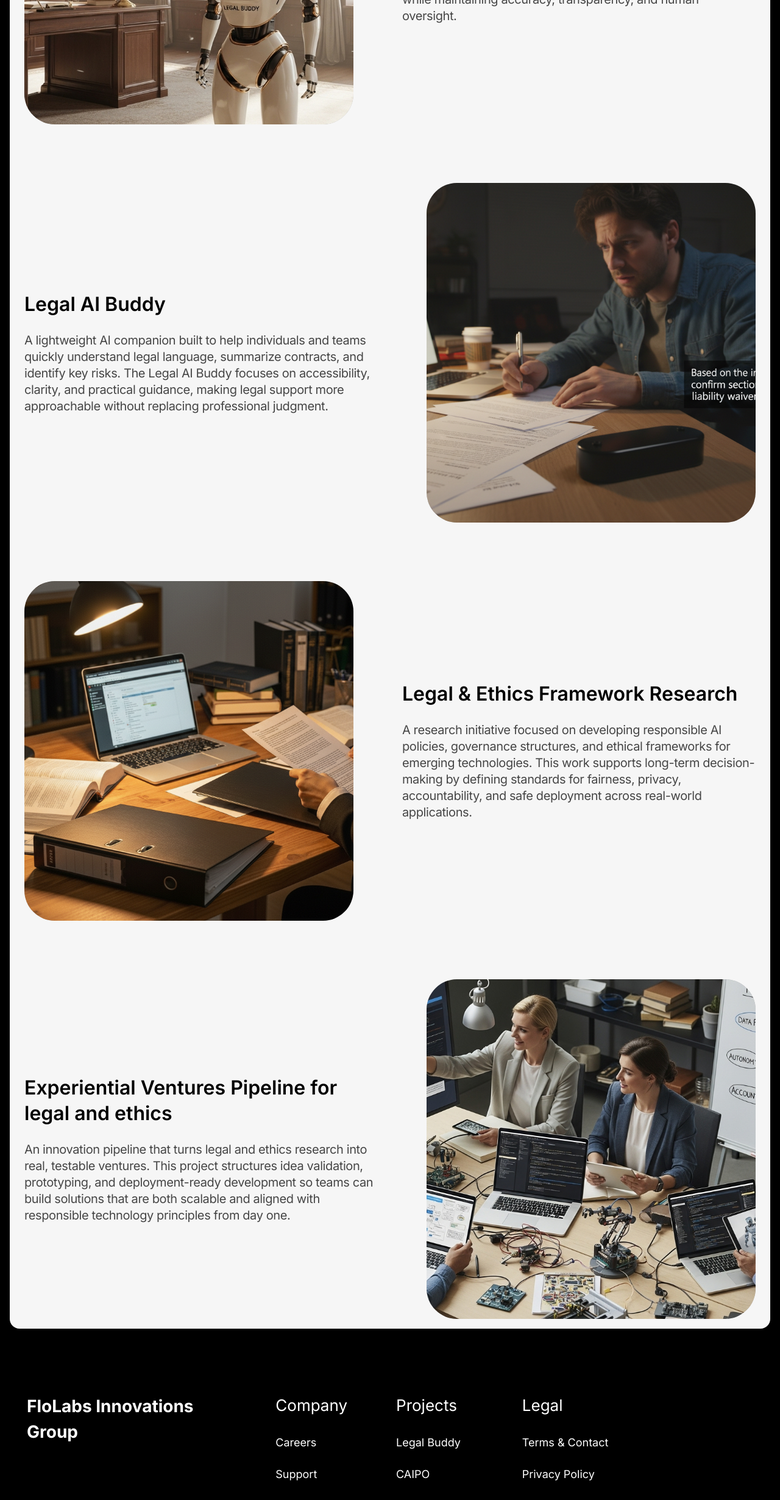
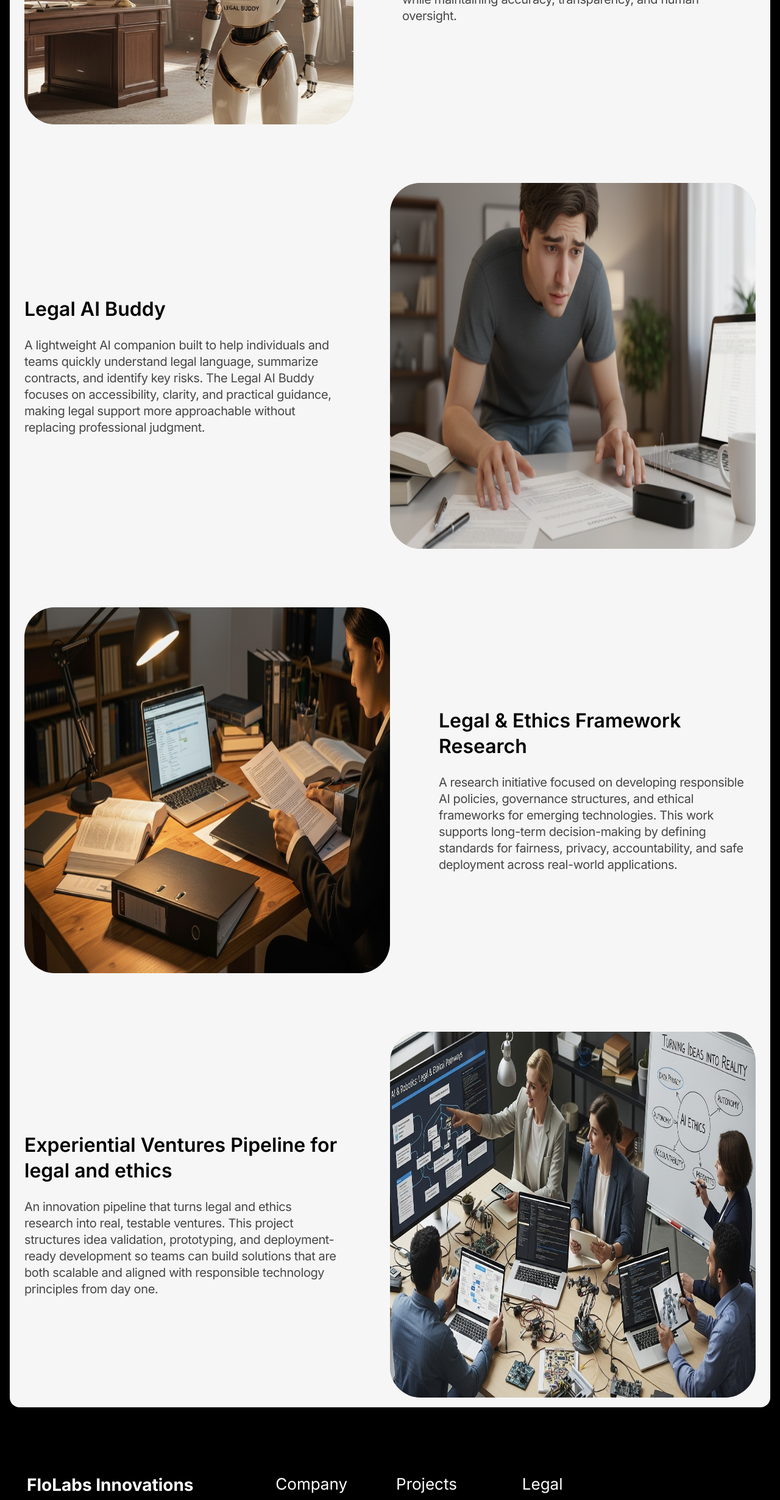
Before and after one commit to FlolabsInnovationsGroup/legal-ethics-venture-inistitute, a Next.js app: page /projects in a window 1280 px wide. Shown: the part 703-3163 px from the top of the page at 61% size. Built offline with nearby package versions, Linux system fonts and the light colour scheme.

Commit message:
updating projects

```diff
--- a/src/app/projects/page.tsx
+++ b/src/app/projects/page.tsx
@@ -1,5 +1,5 @@
 import humanoidImg from "../../../public/humanoid.jpeg";
-import aiBuddyImg from "../../../public/Legal AI Buddy.png";
+import aiBuddyImg from "../../../public/buddy.png";
 import legalFramworkImg from "../../../public/Legal & Ethics Framework Research.png";
 import experientialImg from "../../../public/Experiential Ventures Pipeline for legal and ethics.jpeg";
 import Image from "next/image";
@@ -51,13 +51,13 @@ export default function page() {
 
           {/* Project 2 - Image Right */}
           <div className="flex flex-col lg:flex-row-reverse items-center gap-6 md:gap-10 lg:gap-20">
-            <div className="w-full lg:w-[540px] flex-shrink-0">
-              <div className="relative w-full aspect-[540/557] rounded-[30px] md:rounded-[50px] bg-[#B7B7B7] flex items-center justify-center p-8 md:p-12">
+            <div className="w-full lg:w-[600px] flex-shrink-0">
+              <div className="relative w-full h-[600px]  rounded-[30px] md:rounded-[50px] bg-[#B7B7B7] flex items-center justify-center p-8 md:p-12">
                 <Image
                   fill
                   src={aiBuddyImg}
                   alt="Project 1 - AI Robot"
-                  className="w-full  aspect-[163/89] rounded-[30px] md:rounded-[50px] object-cover"
+                  className=" rounded-[30px] md:rounded-[50px]  "
                 />
               </div>
             </div>
@@ -77,13 +77,13 @@ export default function page() {
 
           {/* Project 3 - Image Left */}
           <div className="flex flex-col lg:flex-row items-center gap-6 md:gap-10 lg:gap-20">
-            <div className="w-full lg:w-[540px] flex-shrink-0">
-              <div className="relative w-full aspect-[540/557] rounded-[30px] md:rounded-[50px] bg-[#B7B7B7] flex items-center justify-center p-8 md:p-12">
+            <div className="w-full lg:w-[600px] flex-shrink-0">
+              <div className="relative w-full h-[600px] rounded-[30px] md:rounded-[50px] bg-[#B7B7B7] flex items-center justify-center p-8 md:p-12">
                 <Image
                   fill
                   src={legalFramworkImg}
                   alt="Project 1 - AI Robot"
-                  className="w-full  aspect-[163/89] rounded-[30px] md:rounded-[50px] object-cover"
+                  className="w-full    rounded-[30px] md:rounded-[50px]  "
                 />
               </div>
             </div>
@@ -103,13 +103,13 @@ export default function page() {
           </div>
           {/* Project 4 - Image Right */}
           <div className="flex flex-col lg:flex-row-reverse items-center gap-6 md:gap-10 lg:gap-20">
-            <div className="w-full lg:w-[540px] flex-shrink-0">
-              <div className="relative w-full aspect-[540/557] rounded-[30px] md:rounded-[50px] bg-[#B7B7B7] flex items-center justify-center p-8 md:p-12">
+            <div className="w-full lg:w-[600px] flex-shrink-0">
+              <div className="relative w-full h-[600px] rounded-[30px] md:rounded-[50px] bg-[#B7B7B7] flex items-center justify-center p-8 md:p-12">
                 <Image
                   fill
                   src={experientialImg}
                   alt="Project 1 - AI Robot"
-                  className="w-full  aspect-[163/89] rounded-[30px] md:rounded-[50px] object-cover"
+                  className="w-full   rounded-[30px] md:rounded-[50px]   "
                 />
               </div>
             </div>
--- a/src/components/OurProjectsCarosal.tsx
+++ b/src/components/OurProjectsCarosal.tsx
@@ -1,29 +1,30 @@
 "use client";
 
+import humanoidImg from "../../public/humanoid.jpeg";
+import aiBuddyImg from "../../public/Legal AI Buddy.png";
+import legalFramworkImg from "../../public/Legal & Ethics Framework Research.png";
+import experientialImg from "../../public/Experiential Ventures Pipeline for legal and ethics.jpeg";
 import React, { useEffect, useMemo, useRef, useState } from "react";
+import Image from "next/image";
 
 const OurProjectsCarosal: React.FC = () => {
   const slides = useMemo(
     () => [
       {
-        src: "https://api.builder.io/api/v1/image/assets/TEMP/322ae6b8951cf54672130114c22ebd4bd80a3661?width=1600",
+        src: humanoidImg,
         alt: "Project 1",
       },
       {
-        src: "https://api.builder.io/api/v1/image/assets/TEMP/322ae6b8951cf54672130114c22ebd4bd80a3661?width=1600",
+        src: aiBuddyImg,
         alt: "Project 2",
       },
       {
-        src: "https://api.builder.io/api/v1/image/assets/TEMP/322ae6b8951cf54672130114c22ebd4bd80a3661?width=1600",
+        src: legalFramworkImg,
         alt: "Project 3",
       },
       {
-        src: "https://api.builder.io/api/v1/image/assets/TEMP/322ae6b8951cf54672130114c22ebd4bd80a3661?width=1600",
+        src: experientialImg,
         alt: "Project 4",
-      },
-      {
-        src: "https://api.builder.io/api/v1/image/assets/TEMP/322ae6b8951cf54672130114c22ebd4bd80a3661?width=1600",
-        alt: "Project 5",
       },
     ],
     [],
@@ -94,11 +95,10 @@ const OurProjectsCarosal: React.FC = () => {
                 <div
                   key={i}
                   className="min-w-full flex items-center justify-center">
-                  <img
+                  <Image
                     src={s.src}
                     alt={s.alt}
                     className="w-[800px] h-[400px] rounded-[40px] object-cover"
-                    loading="lazy"
                   />
                 </div>
               ))}
```
Also changed, not shown: public/buddy.png (added).
